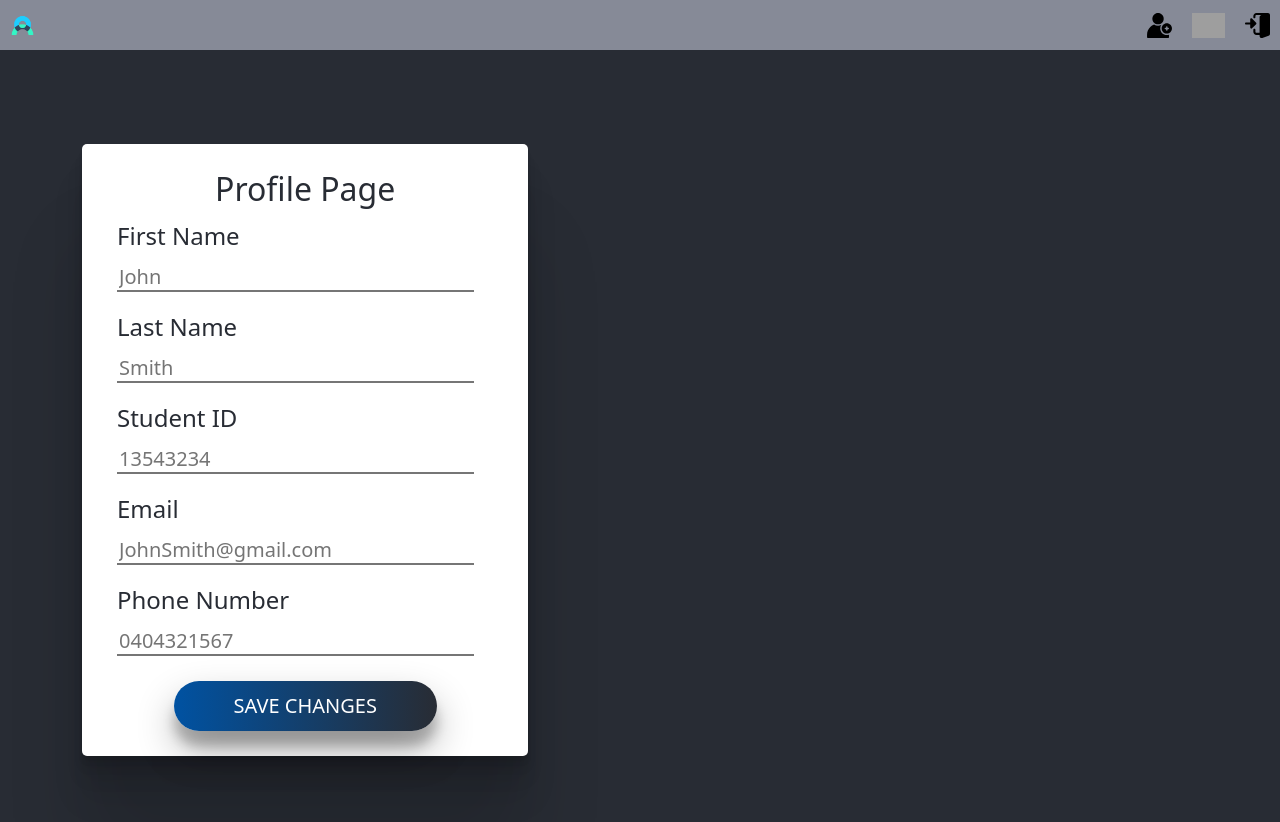
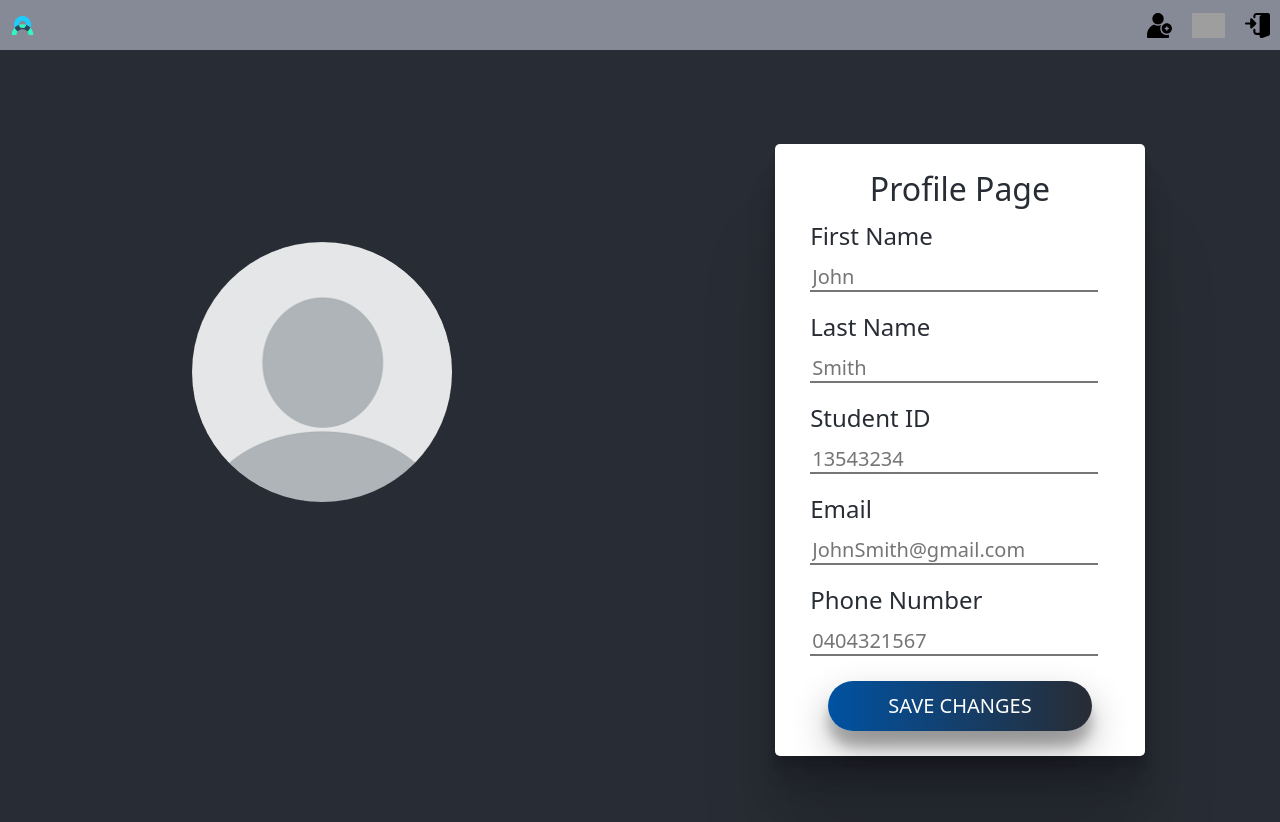
Before and after one commit to helenatran/SES2B, a React (Create React App) app in the folder client/: page /StudentProfile in a window 1280 px wide. Shown: the top 822 px of the page. Built offline with nearby package versions, Linux system fonts and the light colour scheme; grey boxes are pictures that could not be loaded.

Commit message:
Profile Image and Layout Fixed

```diff
--- a/client/src/Components/Profile.css
+++ b/client/src/Components/Profile.css
@@ -11,7 +11,8 @@
 
   .app-wrapper{
     background: #fff;
-    width: 40%;
+    width: 60%;
+    margin-left: 20%;
     height: 90%;
     justify-content: center;
     box-sizing: border-box;
@@ -25,6 +26,34 @@
   0 41.8px 33.4px rgba(0, 0, 0, 0.086),
   0 100px 80px rgba(0, 0, 0, 0.12)
   }
+
+
+  .Image{
+    height: 40%;
+    width: 40%;
+    margin-left: 30%;
+    margin-right: 30%;
+    margin-top: 30%;
+    margin-bottom: 30%;
+  }
+  .left{
+    width: 50%;
+    float: right;
+    height: 100%;
+  }
+
+
+  .right{
+    width: 50%;
+    float:left;
+    background-color: #282c34;
+    min-height: 100vh;
+
+
+
+
+  }
+
 
   .title{
     color: #282c34;
--- a/client/src/Components/StudentProfile.js
+++ b/client/src/Components/StudentProfile.js
@@ -4,10 +4,22 @@ import ProfilePic from "../Assets/profilepic.png";
 import edit from "../Assets/edit.png";
 
 class StudentProfile extends Component {
-    // Uses Dummy Data
+    // Uses Dummy Data git
     render(){
         return(
 
+            <div>
+
+                <div className="right">
+                    <div className="Image">
+                       <img src={ProfilePic} ></img>
+                    </div>
+                </div>
+
+
+
+
+                <div className="left">
                     <div className="App-header">
 
                         <div class="container">
@@ -51,16 +63,12 @@ class StudentProfile extends Component {
 
                                     </form>
 
+                            </div>
 
                             </div></div>
-
+                    </div>
 
             </div>
-
-
-
-
-
 
         )
     }
```
Lines whose indentation alone changed are shown as unchanged.
